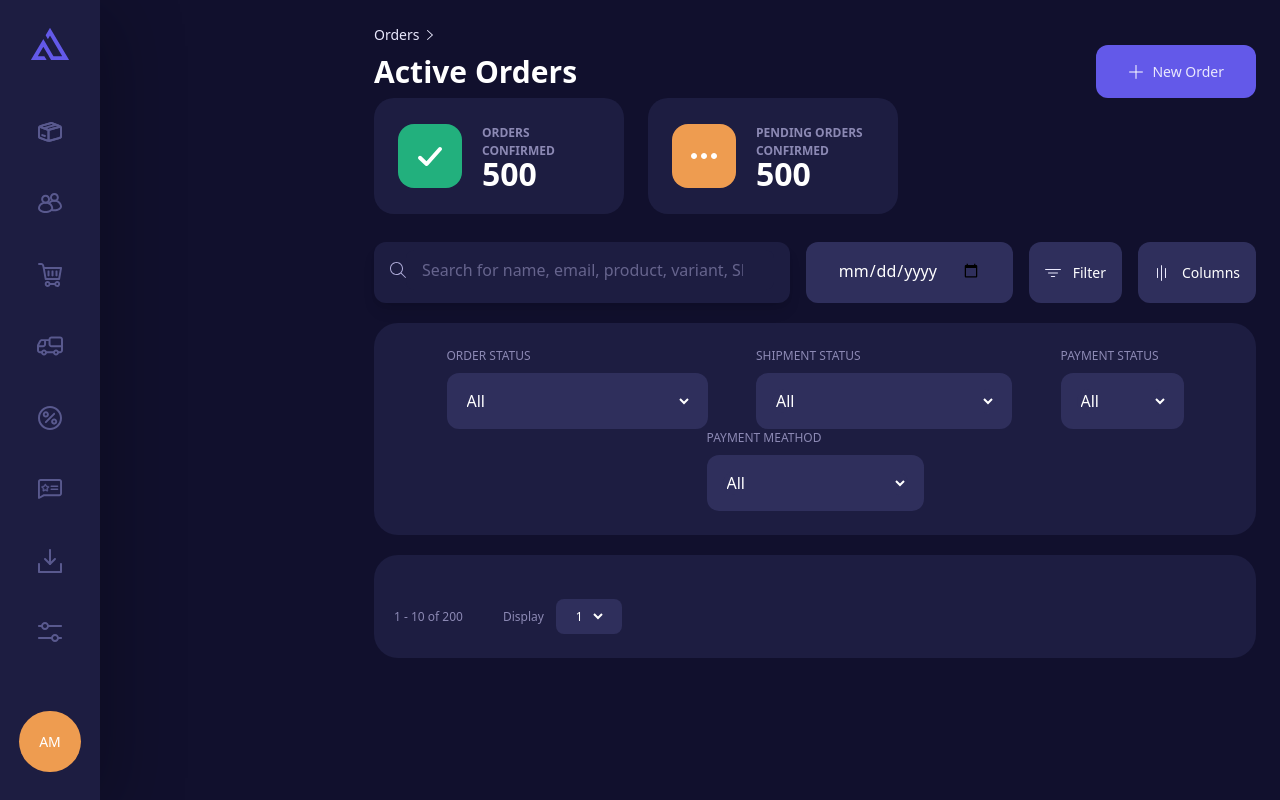
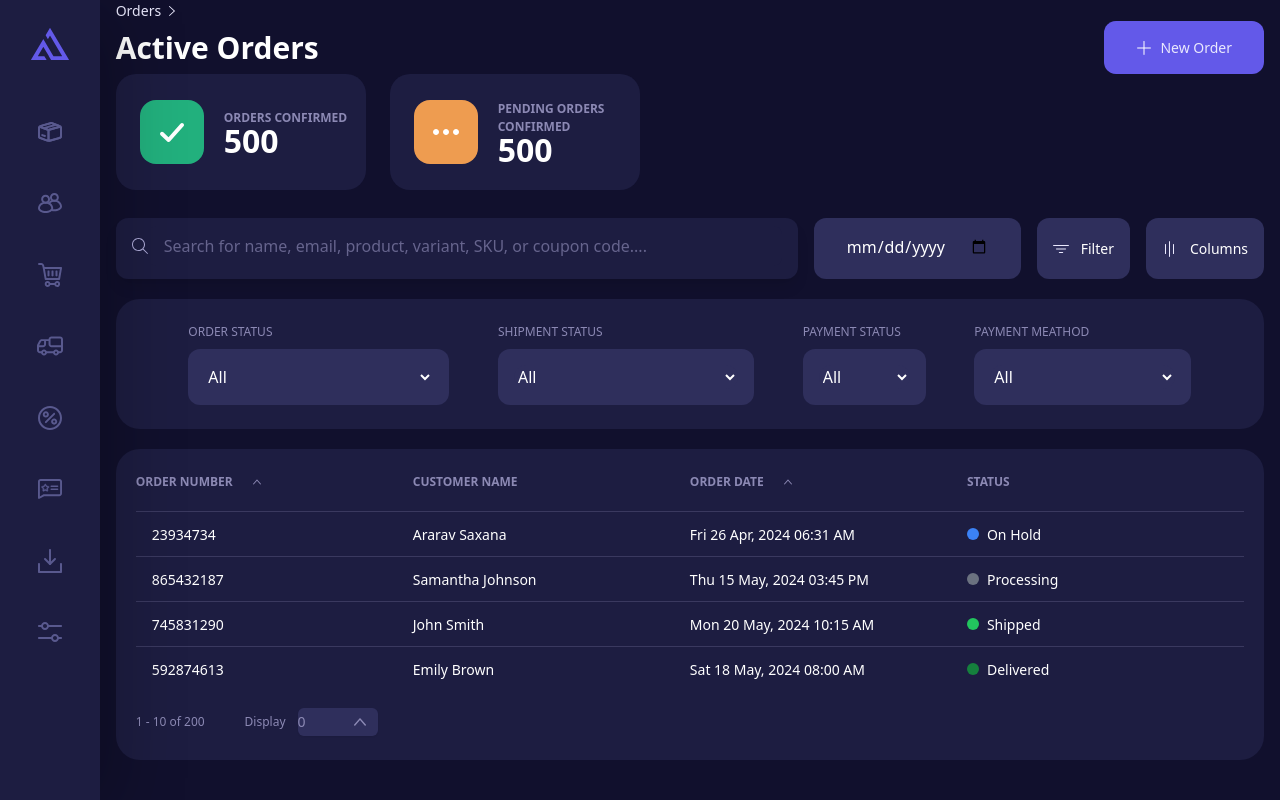
Before and after one commit to arvind-mangalarapu/bread-crumbs-svelte, a SvelteKit app: page /example in a window 1280 px wide. Built offline with nearby package versions, Linux system fonts and the light colour scheme.

Commit message:
updated the new popout

```diff
--- a/src/lib/components/Drop-down.svelte
+++ b/src/lib/components/Drop-down.svelte
@@ -1,18 +1,15 @@
 <script>
   import { onMount } from 'svelte';
   let isOpen = false;
+  let selectedOption = '';
 
+  const toggleDropdown = () => isOpen = !isOpen;
 
-  function toggleDropdown() {
-    isOpen = !isOpen;
-  }
-
-  function selectOption(option) {
+  const selectOption = (option) => {
     selectedOption = option;
     isOpen = false;
-  }
+  };
 
-  // Close the dropdown if clicked outside
   onMount(() => {
     const handleClickOutside = (event) => {
       if (!event.target.closest('.dropdown')) {
@@ -26,56 +23,33 @@
   });
 </script>
 
-<style>
-  /* Custom scrollbar styles */
-  .dropdown-content::-webkit-scrollbar {
-    display: none;
-  }
-
-
-</style>
-
 <div class="w-20 relative dropdown">
-
-  <div class="relative">
   <button
-      id="customSelect"
-      class="block w-20 h-7 bg-purplevol-900 border-gray-300 rounded-md shadow-sm text-left focus:border-indigo-500 sm:text-sm"
+    class="block w-full h-7 bg-purplevol-900 border-gray-300 rounded-md shadow-sm text-left focus:border-indigo-500 sm:text-sm relative"
     on:click|preventDefault={toggleDropdown}
   >
-
-<img class="w-3 h-3 absolute right-2 top-1/2 transform -translate-y-1/2 pointer-events-none" src="../images/upArrow.svg" alt="/">
+    <span class="absolute inset-y-0 right-0 pr-3 flex items-center pointer-events-none">
+      {#if isOpen}
+        <img class="w-3 h-3 transform rotate-180" src="../images/upArrow.svg" alt="Up Arrow" />
+      {:else}
+        <img class="w-3 h-3" src="../images/upArrow.svg" alt="Down Arrow" />
+      {/if}
+    </span>
+    <span>{selectedOption || '0'}</span>
   </button>
 
   <div
-      id="dropdownMenu"
     class="dropdown-menu absolute z-10 mt-1 w-full bg-purplevol-900 rounded-md shadow-lg bottom-full mb-4"
     style="display: {isOpen ? 'block' : 'none'}"
   >
-
-      <div class="py-1 text-center">
+    {#each ['1', '2', '3','4','5','6','7'] as option}
       <a
         href="#"
         class="block w-full px-4 py-2 text-purplevol-500 hover:bg-purplevol-1000"
-          on:click|preventDefault={() => selectOption('Option 1')}
+        on:click|preventDefault={() => selectOption(option)}
       >
-          1
+        {option}
       </a>
-        <a
-          href="#"
-          class="block w-full px-4 py-2 text-purplevol-500 hover:bg-purplevol-1000"
-          on:click|preventDefault={() => selectOption('Option 2')}
-        >
-          2
-        </a>
-        <a
-          href="#"
-          class="block w-full px-4 py-2 text-purplevol-500 hover:bg-purplevol-1000"
-          on:click|preventDefault={() => selectOption('Option 3')}
-        >
-          3
-        </a>
+    {/each}
   </div>
 </div>
-  </div>
-</div>
--- a/src/routes/example/+page.svelte
+++ b/src/routes/example/+page.svelte
@@ -1,25 +1,101 @@
 <script>
-  import jsonData from '../../data/index.json'
-  const data = jsonData;
-  let slideLeft = true;
-  let slideRight = false;
+  	import Status from '../../lib/components/status.svelte';
+  import DropDown from '../../lib/components/Drop-down.svelte';
+  // import jsonData from '../../data/index.json'
 
-function slideL() {
-  slideLeft = true;
-  slideRight =false;
+  const info = [
+	{
+		"id": "inventory",
+		"heading": "Inventory",
+		"type": "Aurora",
+		"kind": "Zephyr",
+		"subscription": true
+	},
+	{
+		"id": "customers",
+		"heading": "Customers",
+		"type": "Orion",
+		"kind": "Nimbus",
+		"subscription": false
+	},
+	{
+		"id": "orders",
+		"heading": "Orders",
+		"type": "Cassiopeia",
+		"kind": "Terra",
+		"subscription": true
+	},
+	{
+		"id": "shipments",
+		"heading": "Shipments",
+		"type": "Lyra",
+		"kind": "Voyager",
+		"subscription": false
+	},
+	{
+		"id": "discounts",
+		"heading": "Discounts",
+		"type": "Andromeda",
+		"kind": "Celestial",
+		"subscription": true
+	},
+	{
+		"id": "notifications",
+		"heading": "Notifications",
+		"type": "Phoenix",
+		"kind": "Eclipse",
+		"subscription": false
+	},
+	{
+		"id": "downloads",
+		"heading": "Downloads",
+		"type": "Stellar",
+		"kind": "Solstice",
+		"subscription": true
+	},
+	{
+		"id": "settings",
+		"heading": "Settings",
+		"type": "Neptune",
+		"kind": "Galaxy",
+		"subscription": false
 	}
-function slideR() {
-  slideRight =true;
-  slideLeft = false;
+]
+  let open = false;
+
+  function toggleSidebar() {
+    open = true;
+  }
+  let slideOpen = false;
+
+
+ function openMenu() {
+   console.log("openMenu clidcked")
+   slideOpen = true;
+
+ }
+ function closeMenu() {
+   console.log("closeMenu clidcked")
+   slideOpen = false;
  }
 
+ let isImage1 = true;
 </script>
 
+<style>
+  /* Smooth transitions */
+  .sidebar-transition {
+    transition-property: width, margin-left;
+    transition-duration: 0.5s;
+    transition-timing-function: ease-in-out;
+  }
+</style>
 
-
-  <main class="bg-purplevol-1200 flex">
-    <div class="flex relative w-[350px]">
-      <!-- side nav -->
+<div class="flex h-screen bg-purplevol-1200">
+  <!-- First Box -->
+  <!-- svelte-ignore a11y_click_events_have_key_events -->
+  <!-- svelte-ignore a11y_no_static_element_interactions -->
+  <div class="w-[100px] h-full bg-purplevol-1000 text-white flex items-center justify-center cursor-pointer">
     <aside
     class="flex flex-col justify-between items-center w-[100px] h-[100vh] bg-purplevol-1000 shadow-custom z-10 absolute"
   >
@@ -28,8 +104,9 @@ function slideR() {
           <nav
             class="nav-list flex flex-col justify-evenly items-center h-[588px]"
           >
-            <a
-            on:click={slideR}
+
+              <a on:click={openMenu}
+
                 href="#inventory"
                 class="hover:bg-[#2F2F5C] h-14 w-14 rounded-lg flex justify-center items-center"
                 ><img
@@ -38,7 +115,9 @@ function slideR() {
                   class="hover:scale-110 hover:fill-white"
               /></a>
 
-            <a
+
+            <a on:click={openMenu}
+
               href="#customers"
               class="hover:bg-[#2F2F5C] h-14 w-14 rounded-lg flex justify-center items-center"
               ><img
@@ -48,16 +127,19 @@ function slideR() {
               />
             </a>
 
-            <a
+            <a on:click={openMenu}
+
               href="#orders"
               class="hover:bg-[#2F2F5C] h-14 w-14 rounded-lg flex justify-center items-center"
-              ><img
-                src="images/orders.svg"
-                alt="#"
-                class="hover:scale-110 hover:fill-white"
-            /></a>
+              >{#if slideOpen}
+              <img src="images/orders-white.svg" alt="1" class="hover:scale-110 hover:fill-white" />
+            {:else}
+              <img src="images/orders.svg" alt="2" class="hover:scale-110 hover:fill-white" />
+            {/if}</a>
 
-            <a
+
+            <a   on:click={openMenu}
+
               href="#shipments"
               class="hover:bg-[#2F2F5C] h-14 w-14 rounded-lg flex justify-center items-center"
               ><img
@@ -66,7 +148,8 @@ function slideR() {
                 class="hover:scale-110 hover:fill-white"
             /></a>
 
-            <a
+            <a  on:click={openMenu}
+
               href="#discounts"
               class="hover:bg-[#2F2F5C] h-14 w-14 rounded-lg flex justify-center items-center"
               ><img
@@ -75,7 +158,8 @@ function slideR() {
                 class="hover:scale-110 hover:fill-white"
             /></a>
 
-            <a
+            <a  on:click={openMenu}
+
               href="#notifications"
               class="hover:bg-[#2F2F5C] h-14 w-14 rounded-lg flex justify-center items-center"
               ><img
@@ -84,7 +168,8 @@ function slideR() {
                 class="hover:scale-110 hover:fill-white"
             /></a>
 
-            <a
+            <a  on:click={openMenu}
+
               href="#downloads"
               class="hover:bg-[#2F2F5C] h-14 w-14 rounded-lg flex justify-center items-center"
               ><img
@@ -93,7 +178,8 @@ function slideR() {
                 class="hover:scale-110 hover:fill-white"
             /></a>
 
-            <a
+            <a  on:click={openMenu}
+
               href="#settings"
               class="hover:bg-[#2F2F5C] h-14 w-14 rounded-lg flex justify-center items-center"
               ><img
@@ -102,60 +188,58 @@ function slideR() {
                 class="hover:scale-110 hover:fill-white"
             /></a>
           </nav>
-          <div class="mb-7">
-            <p
-              class="bg-orangeLight p-5 rounded-full inline-block text-white font-sans text-14"
-            >
-              AM
-            </p>
+    </aside>
   </div>
-        </div>
-      </aside>
-      <!-- popout nav -->
+
+  <!-- Container for Sidebar and Main Content -->
+  <div class="flex transition-all duration-300 whitespace-nowrap  shadow-2xl" style="width: calc(100% - 6rem);">
+    <!-- Second Box (Sidebar) -->
+    <div class="bg-purplevol-1000 h-full transform sidebar-transition flex flex-col rounded-tr-[20px] rounded-br-[20px]" style={`width: ${slideOpen ? '250px' : '0'}; overflow:hidden;`}>
+      <!-- popout slide -->
+      <div class="p-4 text-white">
         <div
-
-        class="h-[100vh] w-[236px] bg-[#1D1D41] absolute rounded-tr-[20px] rounded-br-[20px] ml-[100px] {slideLeft?'animate-slide-left':''} {slideRight?'animate-slide-right':''}"
+      class="h-[100vh] w-[236px] bg-[#1D1D41] absolute rounded-tr-[20px] rounded-br-[20px] ml-[100px] "
         id="popoutNav"
       >
-      <divs on:click={slideL}
-
-          class=" absolute w-5 h-14 right-0 top-7 flex justify-center items-center bg-[#2F2F5C] rounded-tl-[14px] rounded-bl-[14px]"
+        <!-- svelte-ignore a11y_click_events_have_key_events -->
+        <!-- svelte-ignore a11y_no_static_element_interactions -->
+        <div on:click={closeMenu}
+          class="absolute w-5 h-14 right-0 top-7 flex justify-center items-center bg-[#2F2F5C] rounded-tl-[14px] rounded-bl-[14px]"
           id="closeSidePopout"
         >
           <img src="images/backsingle.svg" alt="close arrow" />
-        </divs>
-    {#each data as item}
+        </div>
+        {#each info as item}
         <div class=" hidden target:block " id={item.id} >
 
             <div class="ml-12 mt-[46px]">
               <p class=" text-20 font-bold text-white mx-auto ">{item.heading}</p>
             </div>
-        <div class="ml-7 mt-[86px]">
-          <p  class="text-16 text-white font-bold hover:bg-purplevol-400  rounded-2xl  pl-5 mb-6 py-6  max-w-[180px]">{item.type}</p>
-          <p  class="text-16 text-white font-bold hover:bg-purplevol-400  rounded-2xl  pl-5 mb-6 py-6  max-w-[180px]">{item.kind}</p>
-          <p  class="text-16 text-white hover:bg-purplevol-400 rounded-2xl  pl-5 mb-6 py-6  max-w-[180px]">{item.subscription}</p>
+            <div class="ml-7 mt-[86px] flex flex-col h-[193px] gap-1">
+              <a href="/"  class="text-16 text-white font-bold hover:bg-purplevol-400  rounded-2xl  pl-5 py-5  max-w-[180px]">{item.type}</a>
+              <a href="/"  class="text-16 text-white font-bold hover:bg-purplevol-400  rounded-2xl  pl-5 py-5  max-w-[180px]">{item.kind}</a>
+              <a href="/"  class="text-16 text-white hover:bg-purplevol-400 rounded-2xl  pl-5 py-5  max-w-[180px]">subscription</a>
             </div>
 
         </div>
         {/each}
-
+      </div>
       </div>
     </div>
 
-
-    <!-- main page -->
-
-    <section class=" h-[100vh] flex-1 mx-auto p-6">
-      <p class="text-[#EAE9FD] font-thin text-14 flex items-baseline gap-2">
+    <!-- Third Box (Remaining Content) -->
+    <div class="flex-1 px-4 transition-all duration-300 text-white flex justify-between" style={`margin-left: ${slideOpen ? '0px' : '0'}`}>
+      <section class=" h-[100vh] flex-1  mx-auto ">
+        <a href="/" class="text-[#EAE9FD] font-thin text-14 flex items-baseline gap-2">
           Orders<img src="images/forwardSingle.svg" alt="3" />
-      </p>
+        </a>
         <div class="flex justify-between items-center w-full">
           <p class="text-white text-30 leading-9 font-semibold">Active Orders</p>
-        <p
+          <a href="/"
             class="text-[#EAE9FD] font-thin text-14 flex items-center gap-2 px-8 py-4 bg-purplevol-400 rounded-xl"
           >
             <img src="images/plus.svg" alt="plus" /> New Order
-        </p>
+          </a>
         </div>
         <div class="flex gap-6 items-center">
           <div
@@ -327,141 +411,22 @@ function slideR() {
         </div>
 
         <div class="bg-purplevol-1000 mt-5 px-5 py-6 rounded-3xl">
-        <div></div>
-        <!-- <table class="text-white w-[100%] text-left table-auto">
-          <thead class="h-[30px] border-b-[0.5px] border-purplevol-800">
-            <th
-              class="flex gap-5 text-12 font-semibold tracking-[7%] uppercase text-purplevol-500"
+          <div class="flex justify-evenly items-center pb-5 border-b-[0.5px] border-purplevol-800">
+            <div  class="flex gap-5 text-12 font-semibold tracking-[7%] uppercase text-purplevol-500 text-left w-[25%]"
             >
-              Order Number <img src="images/upArrow.svg" alt="up" />
-            </th>
-            <th
-              class="text-12 font-semibold tracking-[7%] uppercase text-purplevol-500"
+              Order Number <img src="images/upArrow.svg" alt="up" /></div>
+            <div      class="text-12 font-semibold tracking-[7%] uppercase text-purplevol-500 text-left w-[25%]"
             >
-              Customer Name
-            </th>
-            <th
-              class="flex gap-5 text-12 font-semibold tracking-[7%] uppercase text-purplevol-500"
+              Customer Name</div>
+            <div  class="flex gap-5 text-12 font-semibold tracking-[7%] uppercase text-purplevol-500 text-left w-[25%]"
             >
-              Order date <img src="images/upArrow.svg" alt="up" />
-            </th>
-            <th
-              class="text-12 font-semibold tracking-[7%] uppercase text-purplevol-500"
+              Order date <img src="images/upArrow.svg" alt="up" /></div>
+            <div   class="text-12 font-semibold tracking-[7%] uppercase text-purplevol-500 text-left w-[25%]"
             >
-              Status
-            </th>
-          </thead>
-          <tbody>
-          <tr class="h-[45px] border-b-[0.5px] border-purplevol-800 text-14">
-            <td>289765432</td>
-            <td>Aartav Saxena</td>
-            <td>Fri 26 Apr, 2024 06:31 am</td>
-            <td class="flex items-center justify-start gap-2">
-              <div class="bg-orangeDark h-3 w-3 rounded-full"></div>
-              On Hold
-            </td>
-          </tr>
-          <tr class="h-[45px] border-b-[0.5px] border-purplevol-800 text-14">
-            <td>289765432</td>
-            <td>Aartav Saxena</td>
-            <td>Fri 26 Apr, 2024 06:31 am</td>
-            <td class="flex items-center justify-start gap-2">
-              <div class="bg-greenDark h-3 w-3 rounded-full"></div>
-              On Hold
-            </td>
-          </tr>
-          <tr class="h-[45px] border-b-[0.5px] border-purplevol-800 text-14">
-            <td>289765432</td>
-            <td>Aartav Saxena</td>
-            <td>Fri 26 Apr, 2024 06:31 am</td>
-            <td class="flex items-center justify-start gap-2">
-              <div class="bg-orangeDark h-3 w-3 rounded-full"></div>
-              On Hold
-            </td>
-          </tr>
-          <tr class="h-[45px] border-b-[0.5px] border-purplevol-800 text-14">
-            <td>289765432</td>
-            <td>Aartav Saxena</td>
-            <td>Fri 26 Apr, 2024 06:31 am</td>
-            <td class="flex items-center justify-start gap-2">
-              <div class="bg-orangeDark h-3 w-3 rounded-full"></div>
-              On Hold
-            </td>
-          </tr>
-          <tr class="h-[45px] border-b-[0.5px] border-purplevol-800 text-14">
-            <td>289765432</td>
-            <td>Aartav Saxena</td>
-            <td>Fri 26 Apr, 2024 06:31 am</td>
-            <td class="flex items-center justify-start gap-2">
-              <div class="bg-orangeDark h-3 w-3 rounded-full"></div>
-              On Hold
-            </td>
-          </tr>
-          <tr class="h-[45px] border-b-[0.5px] border-purplevol-800 text-14">
-            <td>289765432</td>
-            <td>Aartav Saxena</td>
-            <td>Fri 26 Apr, 2024 06:31 am</td>
-            <td class="flex items-center justify-start gap-2">
-              <div class="bg-blueDark h-3 w-3 rounded-full"></div>
-              On Hold
-            </td>
-          </tr>
-          <tr class="h-[45px] border-b-[0.5px] border-purplevol-800 text-14">
-            <td>289765432</td>
-            <td>Aartav Saxena</td>
-            <td>Fri 26 Apr, 2024 06:31 am</td>
-            <td class="flex items-center justify-start gap-2">
-              <div class="bg-orangeDark h-3 w-3 rounded-full"></div>
-              On Hold
-            </td>
-          </tr>
-          <tr class="h-[45px] border-b-[0.5px] border-purplevol-800 text-14">
-            <td>289765432</td>
-            <td>Aartav Saxena</td>
-            <td>Fri 26 Apr, 2024 06:31 am</td>
-            <td class="flex items-center justify-start gap-2">
-              <div class="bg-orangeDark h-3 w-3 rounded-full"></div>
-              On Hold
-            </td>
-          </tr>
-          <tr class="h-[45px] border-b-[0.5px] border-purplevol-800 text-14">
-            <td>289765432</td>
-            <td>Aartav Saxena</td>
-            <td>Fri 26 Apr, 2024 06:31 am</td>
-            <td class="flex items-center justify-start gap-2">
-              <div class="bg-redDark h-3 w-3 rounded-full"></div>
-              On Hold
-            </td>
-          </tr>
-          <tr class="h-[45px] border-b-[0.5px] border-purplevol-800 text-14">
-            <td>289765432</td>
-            <td>Aartav Saxena</td>
-            <td>Fri 26 Apr, 2024 06:31 am</td>
-            <td class="flex items-center justify-start gap-2">
-              <div class="bg-greenDark h-3 w-3 rounded-full"></div>
-              On Hold
-            </td>
-          </tr>
-          <tr class="h-[45px] border-b-[0.5px] border-purplevol-800 text-14">
-            <td>289765432</td>
-            <td>Aartav Saxena</td>
-            <td>Fri 26 Apr, 2024 06:31 am</td>
-            <td class="flex items-center justify-start gap-2">
-              <div class="bg-orangeDark h-3 w-3 rounded-full"></div>
-              On Hold
-            </td>
-          </tr>
-          <tr class="h-[45px] border-b-[0.5px] border-purplevol-800 text-14">
-            <td>289765432</td>
-            <td>Aartav Saxena</td>
-            <td>Fri 26 Apr, 2024 06:31 am</td>
-            <td class="flex items-center justify-start gap-2">
-              <div class="bg-redDark h-3 w-3 rounded-full"></div>
-              On Hold
-            </td>
-          </tr>
-        </tbody>
-        </table> -->
+              Status</div>
+          </div>
+       <div class="h-44 overflow-y-auto no-scrollbar custom-scrollbar "><Status/></div>
+
           <div class="flex gap-10 items-center">
             <p class="text-purplevol-500 mt-5 text-12 font-medium">
               1 - 10 of 200
@@ -470,109 +435,15 @@ function slideR() {
               class="flex items-center justify-center gap-3 text-purplevol-500 mt-5 text-12 font-medium"
             >
               <p class="text-purplevol-500 text-12 font-medium">Display</p>
-            <div class="bg-purplevol-900 px-4 py-2 rounded-lg">
-              <select
-                name="shipmentStatus"
-                id="shipmentStatus"
-                class="bg-purplevol-900 text-white"
-              >
-                <option value="option1">1</option>
-                <option value="option2">2</option>
-                <option value="option3">3</option>
-                <option value="option4">4</option>
-                <option value="option5">5</option>
-                <option value="option6">6</option>
-                <option value="option7">7</option>
-                <option value="option8">8</option>
-                <option value="option9">9</option>
-                <option value="option10">10</option>
-              </select>
+              <div class="bg-purplevol-900 rounded-lg">
+                <!-- dropdown custom -->
+                <DropDown/>
+
               </div>
             </div>
           </div>
         </div>
       </section>
-  </main>
-
-
-<!-- <script>
-  document.addEventListener("DOMContentLoaded", () => {
-    const navItems = document.querySelectorAll(".nav-list a");
-    const popoutSideNav = document.getElementById("popoutNav");
-    const closeSidePopout = document.getElementById("closeSidePopout");
-
-    navItems.forEach((navItem) => {
-      navItem.addEventListener("click", (e) => {
-        popoutSideNav.classList.add(
-          "block",
-          "ml-[100px]",
-          "animate-slide-right"
-        );
-        popoutSideNav.classList.remove("hidden", "animate-slide-left");
-        console.log("Updated Class List:", popoutSideNav.classList);
-      });
-    });
-    closeSidePopout.addEventListener("click", (e) => {
-      popoutSideNav.classList.toggle("hidden");
-      popoutSideNav.classList.remove("hidden", "animate-slide-right");
-      popoutSideNav.classList.add("animate-slide-left");
-
-      console.log("Updated Class List:", popoutSideNav.classList);
-    });
-  });
-
-  // fetch("index.json")
-  //   .then((response) => response.json())
-  //   .then((data) => {
-  //     const navContainer = document.getElementById("navContainer");
-  //     data.forEach((item) => {
-  //       const div = document.getElementById("navContainer");
-  //       div.innerHTML = ` <h1 class="text-20 space-x-[10%] text-white mt-6 ml-11 font-bold">
-  //         ${item.heading}
-  //       </h1>
-  //       <nav
-  //         class="flex flex-col gap-4 justify-center items-center mt-14"
-  //         id="navContainer"
-  //       >
-  //         <div>
-  //           <p
-  //             class="text-16 text-white text-center font-bold hover:bg-purplevol-400 w-48 h-14 flex justify-center items-center rounded-2xl"
-  //           >
-  //             ${item.type}
-  //           </p>
-  //         </div>
-  //         <div>
-  //           <p
-  //             class="text-16 text-white text-center font-bold hover:bg-purplevol-400 w-48 h-14 flex justify-center items-center rounded-2xl"
-  //           >
-  //             ${item.kind}
-  //           </p>
-  //         </div>
-  //         <div>
-  //           <p
-  //             class="text-16 text-white text-center hover:bg-purplevol-400 w-48 h-14 flex justify-center items-center rounded-2xl"
-  //           >
-  //      subscription
-  //           </p>
-  //         </div>
-  //       </nav>
-
-  //     `;
-  //     });
-  //   });
-  // const navContainer = document.getElementById("navContainer");
-  // const headingDisplay = document.getElementById("headingDisplay");
-
-  // jsonData.forEach((item) => {
-  //   const navItem = document.createElement("div");
-  //   navItem.innerHTML = `
-  //   <p class="text-16 text-white text-center font-bold hover:bg-purplevol-400 w-48 h-14 flex justify-center items-center rounded-2xl" data-id="${item.id}">
-  //     ${item.type}
-  //   </p>
-  // `;
-  //   navItem.addEventListener("click", () => {
-  //     headingDisplay.textContent = item.heading;
-  //   });
-  //   navContainer.appendChild(navItem);
-  // });
-</script> -->
+    </div>
+  </div>
+</div>
--- a/tailwind.config.js
+++ b/tailwind.config.js
@@ -14,12 +14,12 @@ export default {
 					'100%': { transform: 'translateX(0)' }
 				},
 				moveRight: {
-					'0%': { transform: 'translateX(0)' },
-					'100%': { transform: 'translateX(250px)' }
+					'0%': { transform: 'translateX(-250px)' },
+					'100%': { transform: 'translateX(0px)' }
 				},
 				moveLeft: {
 					'0%': { transform: 'translateX(250px)' },
-					'100%': { transform: 'translateX(0)' }
+					'100%': { transform: 'translateX(0px)' }
 				}
 			},
 			animation: {
@@ -30,9 +30,14 @@ export default {
 			},
 			boxShadow: {
 				custom: '12px 12px 72px rgba(0, 0, 0, 0.25)',
+				right: '10px 0 20px rgba(17, 16, 45, 0.9)',
 				lg: '0 10px 15px -3px rgba(0, 0, 0, 0.1), 0 4px 6px -2px rgba(0, 0, 0, 0.05)',
 				xl: '0 20px 25px -5px rgba(0, 0, 0, 0.1), 0 10px 10px -5px rgba(0, 0, 0, 0.04)',
 				'2xl': '0 25px 50px -12px rgba(0, 0, 0, 0.25)'
+			},
+			gridTemplateColumns: {
+				// Complex site-specific row configuration
+				layout: '100px 250px 1fr'
 			},
 			fontSize: {
 				8: '8px',
```
Also changed, not shown: src/routes/+page.svelte (+11 -7 lines), static/images/orders-white.svg (added). Lines whose indentation alone changed are shown as unchanged.
